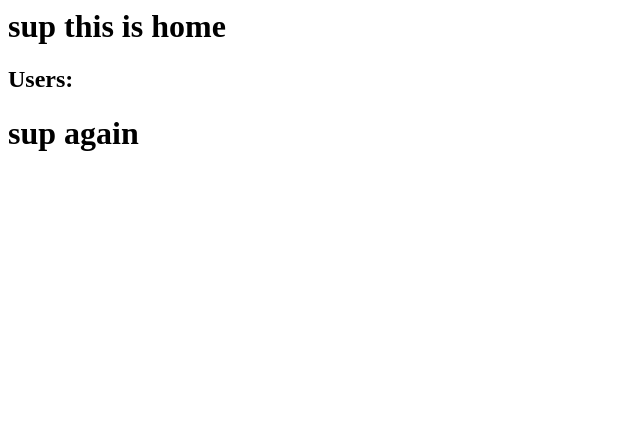
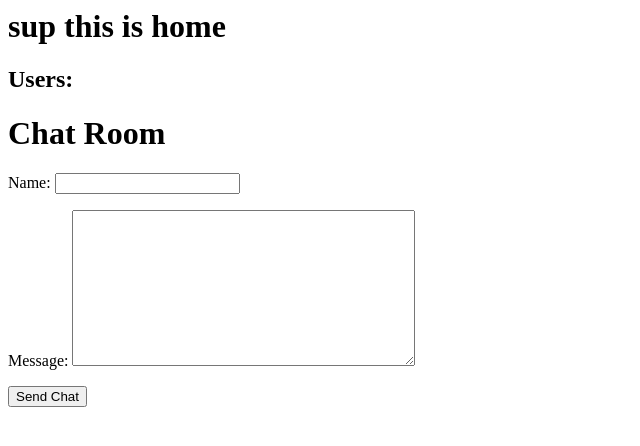
Before and after one commit to dshinzie-zz/basic_life, a Django app: page / in a window 1280 px wide. Shown: the top 446 px of the page, without its empty margins (0-640 px from the left). Run offline with Django 3.2, Linux system fonts and the light colour scheme; data that the repository does not hold is empty.

Commit message:
initial chat setup

```diff
--- a/chat/forms.py
+++ b/chat/forms.py
@@ -1,7 +1,12 @@
 from django import forms
-from .models import User
+from .models import User, Chat
 
 class UserForm(forms.ModelForm):
     class Meta:
         model = User
         fields = ('name',)
+
+class ChatForm(forms.ModelForm):
+    class Meta:
+        model = Chat
+        fields = ('name', 'message',)
--- a/chat/templates/_chat.html
+++ b/chat/templates/_chat.html
@@ -1 +1,11 @@
-<h1>sup again</h1>
+<h1>Chat Room</h1>
+
+{% for chat in chats %}
+<ul>
+  <li>{{chat.name}} - {{chat.message}} - {{chat.published_date}}</li>
+</ul>
+{% endfor %}
+<form class="" method="post">{% csrf_token %}
+  {{ form.as_p }}
+  <button type="submit" name="button">Send Chat</button>
+</form>
--- a/chat/views.py
+++ b/chat/views.py
@@ -1,12 +1,21 @@
 from django.shortcuts import render, get_object_or_404, redirect
 from django.utils import timezone
 from django.http import JsonResponse
-from .forms import UserForm
-from .models import User
+from .forms import UserForm, ChatForm
+from .models import User, Chat
 
 def home(request):
     users = User.objects.all()
-    return render(request, 'home.html', {'users': users })
+    chats = Chat.objects.all()
+    if request.method == "POST":
+        form = ChatForm(request.POST)
+        if form.is_valid():
+            chat = form.save(commit=False)
+            chat.published_date = timezone.now()
+            chat.save()
+    else:
+        form = ChatForm()
+    return render(request, 'home.html', {'users': users, 'form': form, 'chats': chats })
 
 def users_new(request):
     if request.method == "POST":
```
Also changed, not shown: 1 other file.
